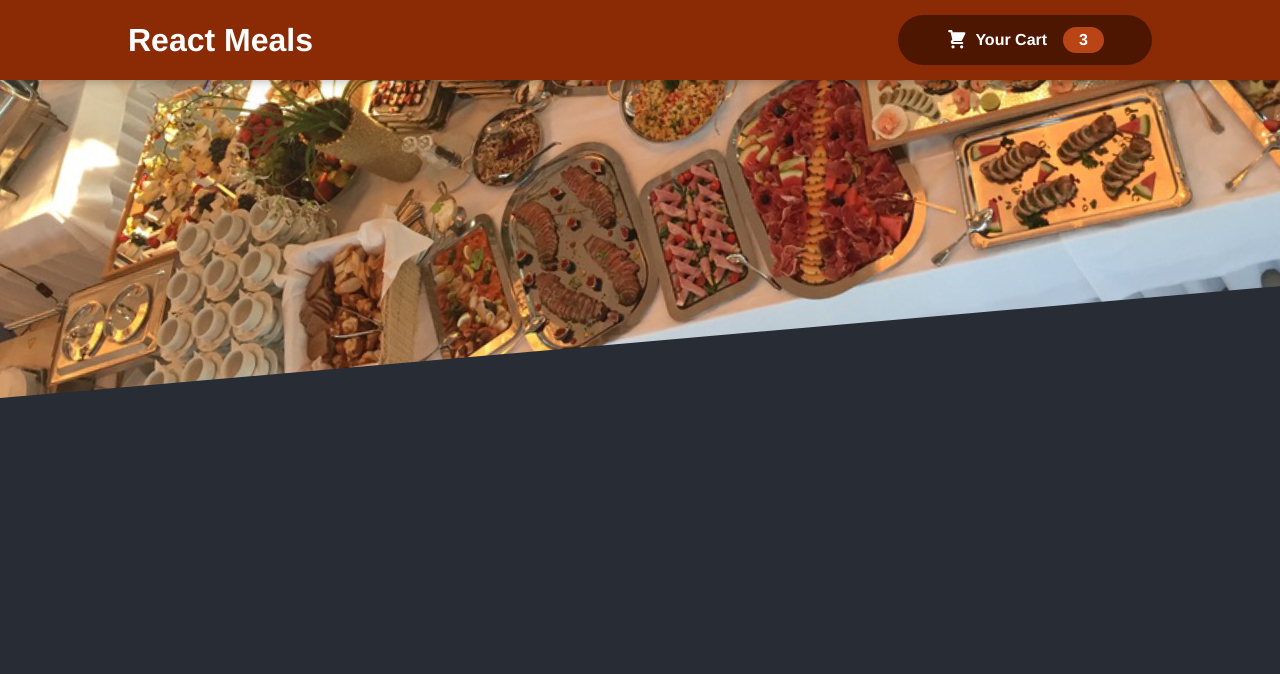
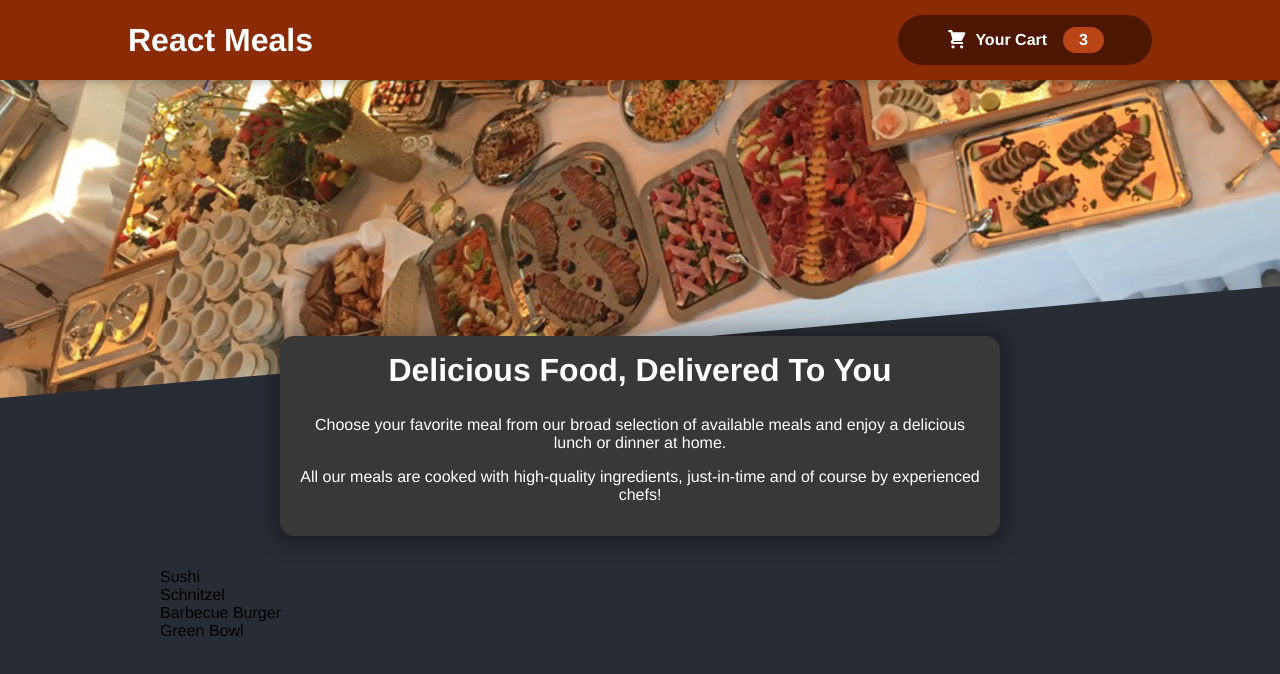
Before and after one commit to ken888686/food-order, a React (Create React App) app: page / in a window 1280 px wide. Shown: the top 674 px of the page. Built offline with nearby package versions, Linux system fonts and the light colour scheme.

Commit message:
add Meals

```diff
--- a/src/App.js
+++ b/src/App.js
@@ -1,8 +1,14 @@
 import Header from './components/Layout/Header';
+import Meals from './components/Meals/Meals';
 
 function App() {
   return (
-    <Header />
+    <>
+      <Header />
+      <main>
+        <Meals />
+      </main>
+    </>
   );
 }
 
--- /dev/null
+++ b/src/components/Meals/AvailableMeals.js
@@ -0,0 +1,16 @@
+import DUMMY_MEALS from './dummy-meals';
+import classes from './AvailableMeals.module.scss';
+
+export default function AvailableMeals() {
+  const mealsList = DUMMY_MEALS.map(
+    (meal) => <li key={meal.id}>{meal.name}</li>,
+  );
+
+  return (
+    <section className={classes.meals}>
+      <ul>
+        {mealsList}
+      </ul>
+    </section>
+  );
+}
--- /dev/null
+++ b/src/components/Meals/AvailableMeals.module.scss
@@ -0,0 +1,23 @@
+.meals {
+  max-width: 60rem;
+  width: 90%;
+  margin: 2rem auto;
+  animation: meals-appear 1s ease-out forwards;
+  ul {
+    list-style: none;
+    margin: 0;
+    padding: 0;
+  }
+}
+
+@keyframes meals-appear {
+  from {
+    opacity: 0;
+    transform: translateY(3rem);
+  }
+
+  to {
+    opacity: 1;
+    transform: translateY(0);
+  }
+}
--- /dev/null
+++ b/src/components/Meals/Meals.js
@@ -0,0 +1,11 @@
+import MealsSummary from './MealsSummary';
+import AvailableMeals from './AvailableMeals';
+
+export default function Meals() {
+  return (
+    <>
+      <MealsSummary />
+      <AvailableMeals />
+    </>
+  );
+}
--- /dev/null
+++ b/src/components/Meals/MealsSummary.js
@@ -0,0 +1,17 @@
+import classes from './MealsSummary.module.scss';
+
+export default function MealsSummary() {
+  return (
+    <section className={classes.summary}>
+      <h2>Delicious Food, Delivered To You</h2>
+      <p>
+        Choose your favorite meal from our broad selection of available meals
+        and enjoy a delicious lunch or dinner at home.
+      </p>
+      <p>
+        All our meals are cooked with high-quality ingredients, just-in-time and
+        of course by experienced chefs!
+      </p>
+    </section>
+  );
+}
--- /dev/null
+++ b/src/components/Meals/MealsSummary.module.scss
@@ -0,0 +1,18 @@
+.summary {
+  text-align: center;
+  max-width: 45rem;
+  width: 90%;
+  margin: auto;
+  margin-top: -10rem;
+  position: relative;
+  background-color: #383838;
+  color: white;
+  border-radius: 14px;
+  padding: 1rem;
+  box-shadow: 0 1px 18px 10px rgba(0, 0, 0, 0.25);
+
+  h2 {
+    font-size: 2rem;
+    margin-top: 0;
+  }
+}
--- /dev/null
+++ b/src/components/Meals/dummy-meals.js
@@ -0,0 +1,27 @@
+const DUMMY_MEALS = [
+  {
+    id: 'm1',
+    name: 'Sushi',
+    description: 'Finest fish and veggies',
+    price: 22.99,
+  },
+  {
+    id: 'm2',
+    name: 'Schnitzel',
+    description: 'A german specialty!',
+    price: 16.5,
+  },
+  {
+    id: 'm3',
+    name: 'Barbecue Burger',
+    description: 'American, raw, meaty',
+    price: 12.99,
+  },
+  {
+    id: 'm4',
+    name: 'Green Bowl',
+    description: 'Healthy...and green...',
+    price: 18.99,
+  },
+];
+export default DUMMY_MEALS;
```
